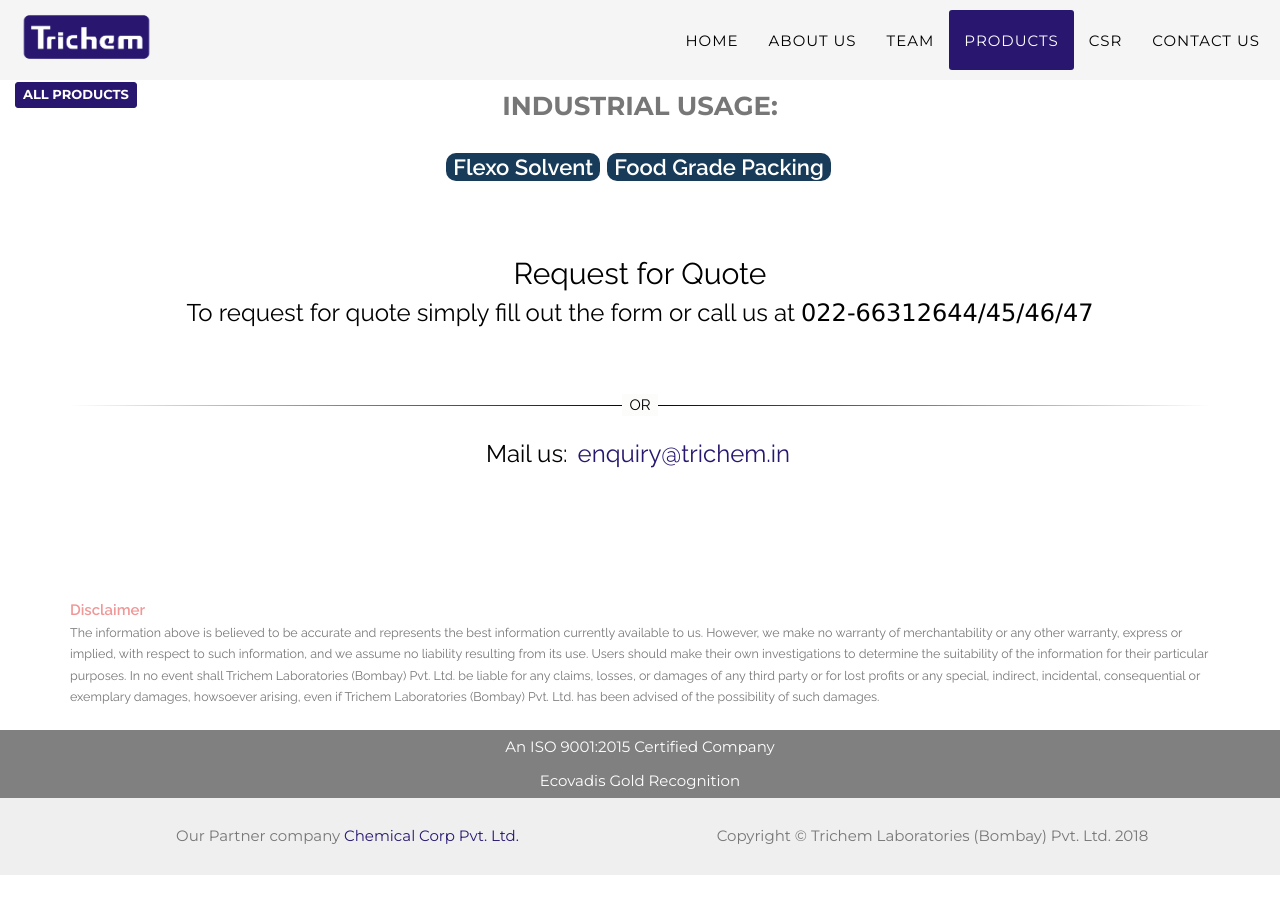
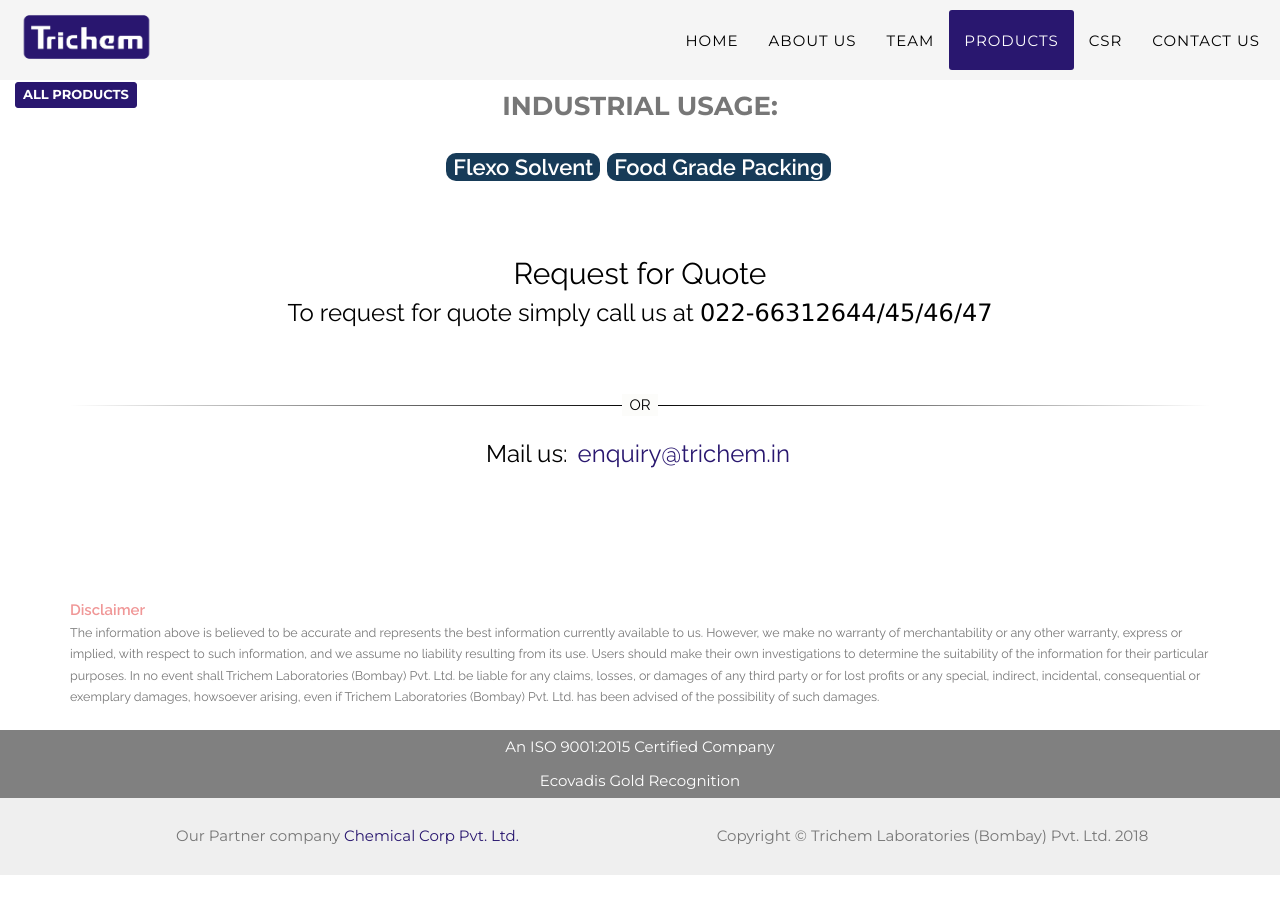
Before and after one commit to trichem/trichem.github.io, a Jekyll site: the page built from products/FLEXOSOLVENTTRI73.markdown, in a window 1280 px wide and 900 px high, scrolled down 830 px. Built offline with Jekyll 4.4.1, drawn with Linux system fonts in a browser that asks for light colours; some web fonts are replaced.

```diff
--- a/_layouts/product.html
+++ b/_layouts/product.html
@@ -121,7 +121,7 @@
                     Request for Quote
                 </div>
                 <div style="font-size: 160%; text-align: center; color: black;">
-                    To request for quote simply fill out the form or call us at
+                    To request for quote simply call us at
                     <span style="font-family:'Lucida Sans', 'Lucida Sans Regular', 'Lucida Grande', 'Lucida Sans Unicode', Geneva, Verdana, sans-serif">022-66312644/45/46/47</span>
                 </div>
 
```
Also changed, not shown: 404.md (+1 -1 lines).
